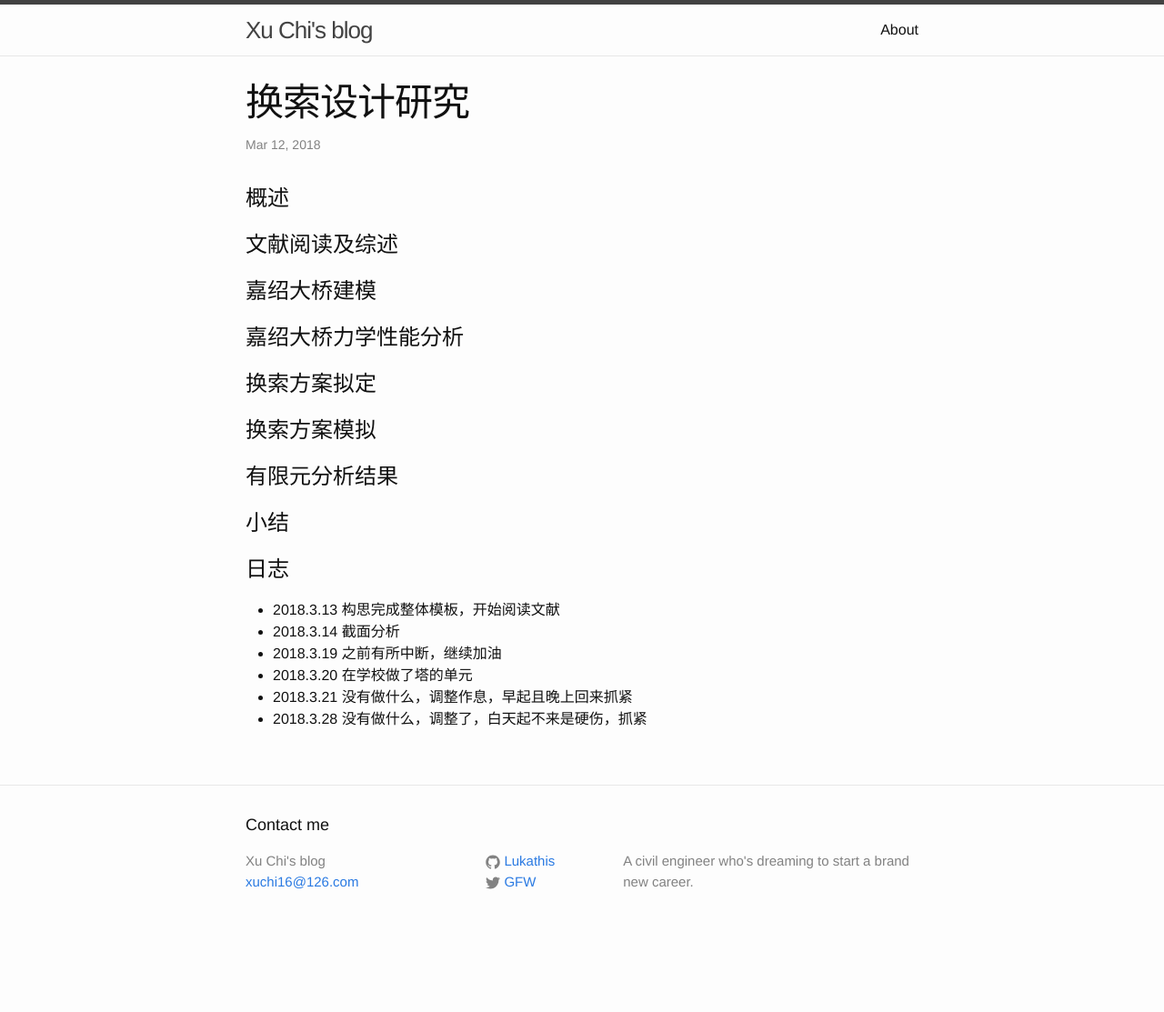
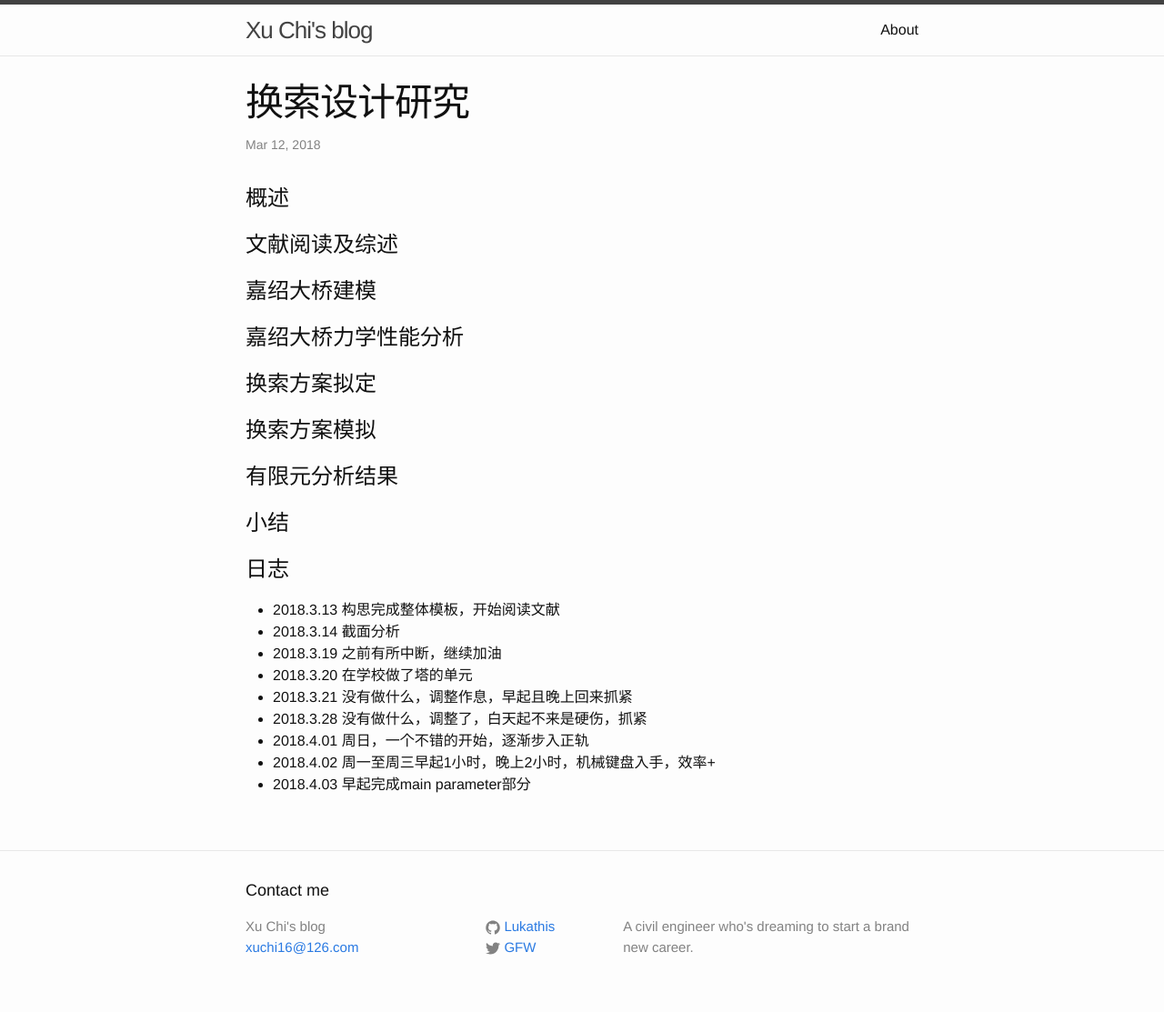
Before and after one commit to xuchi16/Lukathis.github.io, a Jekyll site: the page built from _posts/2018-03-12-cable-replacement-research.markdown, in a window 1280 px wide. Shown: the whole page at 91% size. Built offline with Jekyll 4.4.1, drawn with Linux system fonts in a browser that asks for light colours; before the commit the page ends 1041 px from its top, so only the background shows below that.

Commit message:
back to track

```diff
--- a/_posts/2018-03-12-cable-replacement-research.markdown
+++ b/_posts/2018-03-12-cable-replacement-research.markdown
@@ -28,3 +28,6 @@ title:  "换索设计研究"
 * 2018.3.20 在学校做了塔的单元
 * 2018.3.21 没有做什么，调整作息，早起且晚上回来抓紧
 * 2018.3.28 没有做什么，调整了，白天起不来是硬伤，抓紧
+* 2018.4.01 周日，一个不错的开始，逐渐步入正轨
+* 2018.4.02 周一至周三早起1小时，晚上2小时，机械键盘入手，效率+
+* 2018.4.03 早起完成main parameter部分
```
